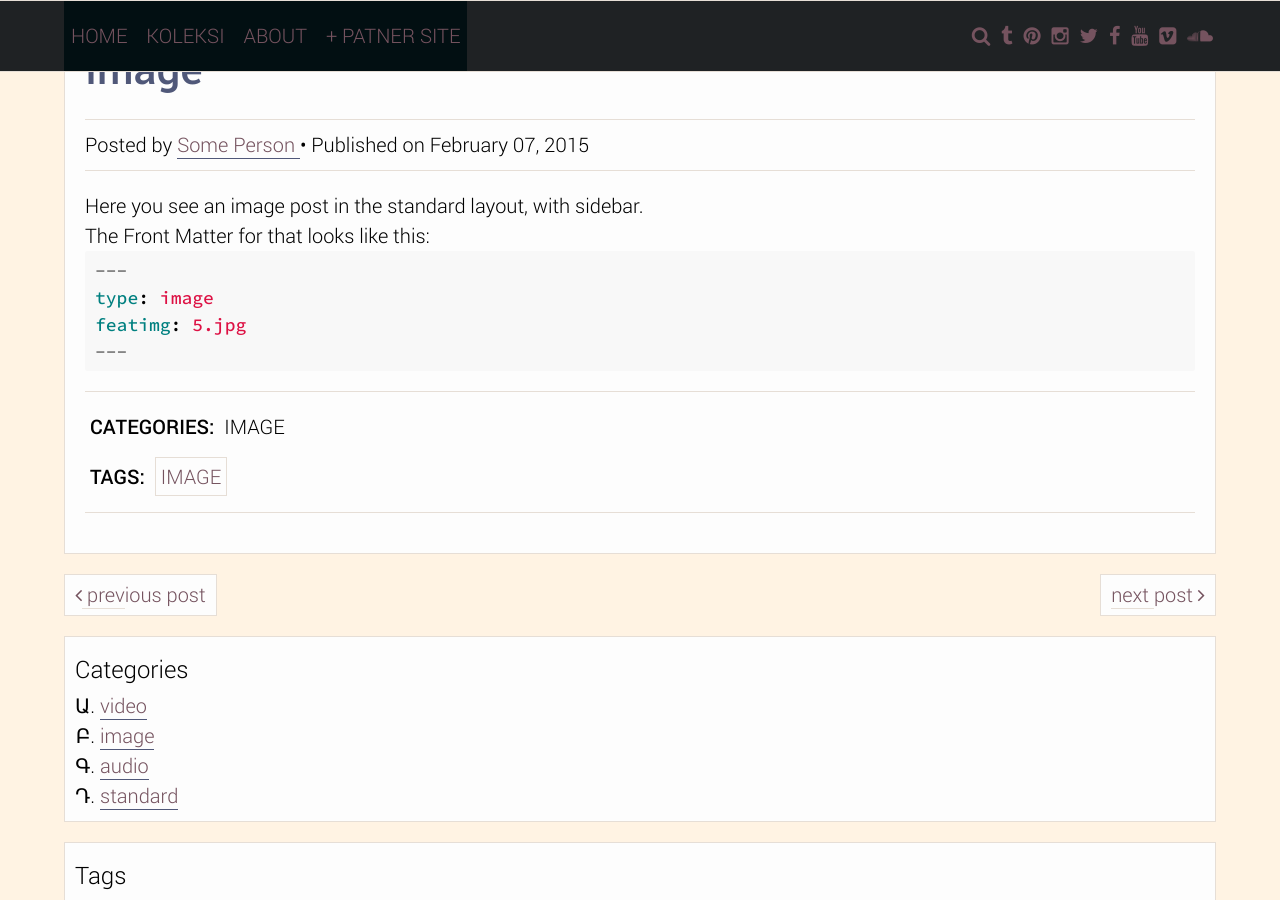
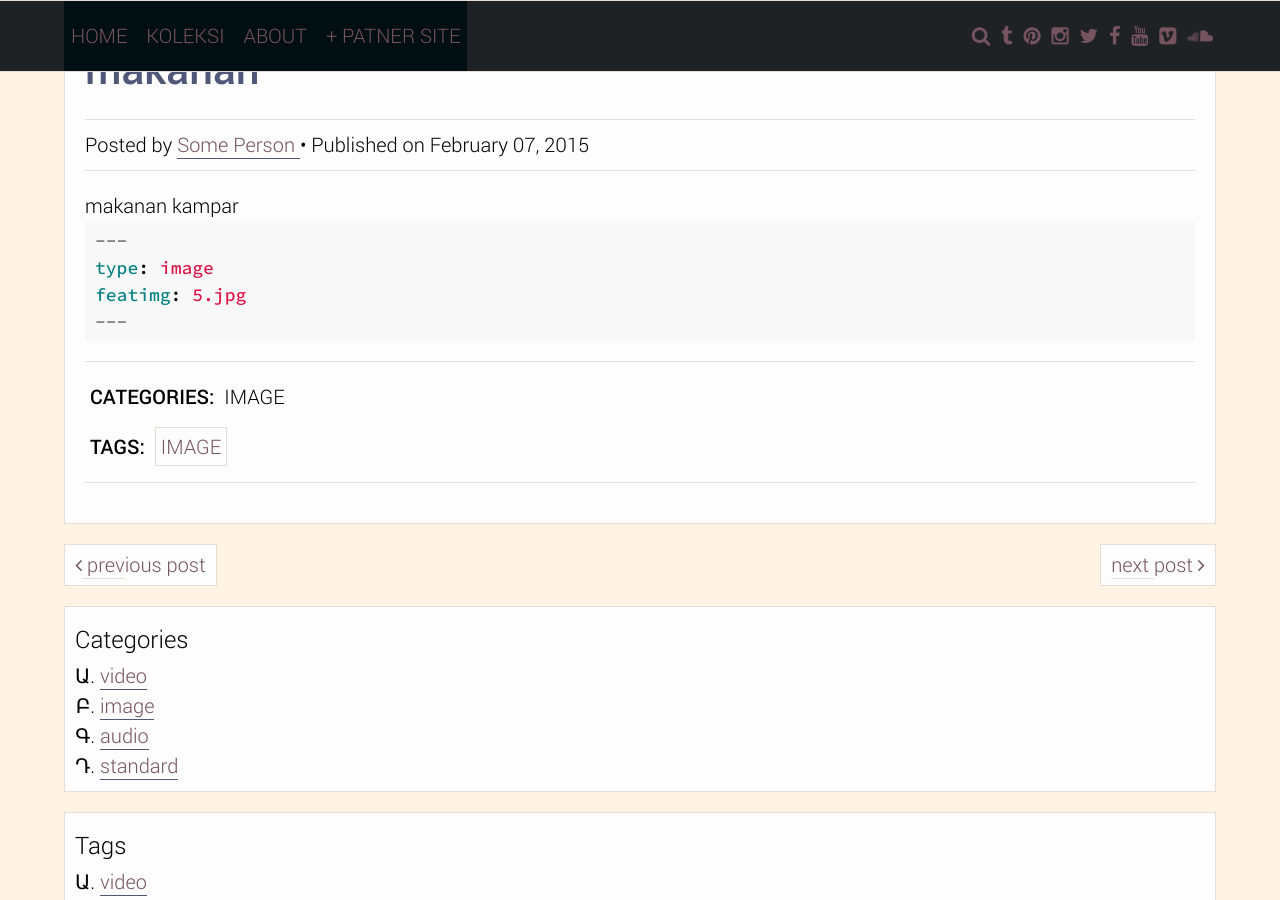
Before and after one commit to Risalbudiman/Risalbudiman.github.io, a Jekyll site: the page built from _posts/2015-02-07-img.md, in a window 1280 px wide and 900 px high, scrolled down 852 px. Built offline with Jekyll 4.4.1, drawn with Linux system fonts in a browser that asks for light colours.

Commit message:
Update 2015-02-07-img.md

````diff
--- a/_posts/2015-02-07-img.md
+++ b/_posts/2015-02-07-img.md
@@ -2,13 +2,11 @@
 author: someone
 type: image
 featimg: 3.jpg
-title: Image
+title: makanan
 tags: [image]
 category: [image]
 ---
-Here you see an image post in the standard layout, with sidebar.
-
-The Front Matter for that looks like this:
+makanan kampar
 
 ```yml
 ---
````
